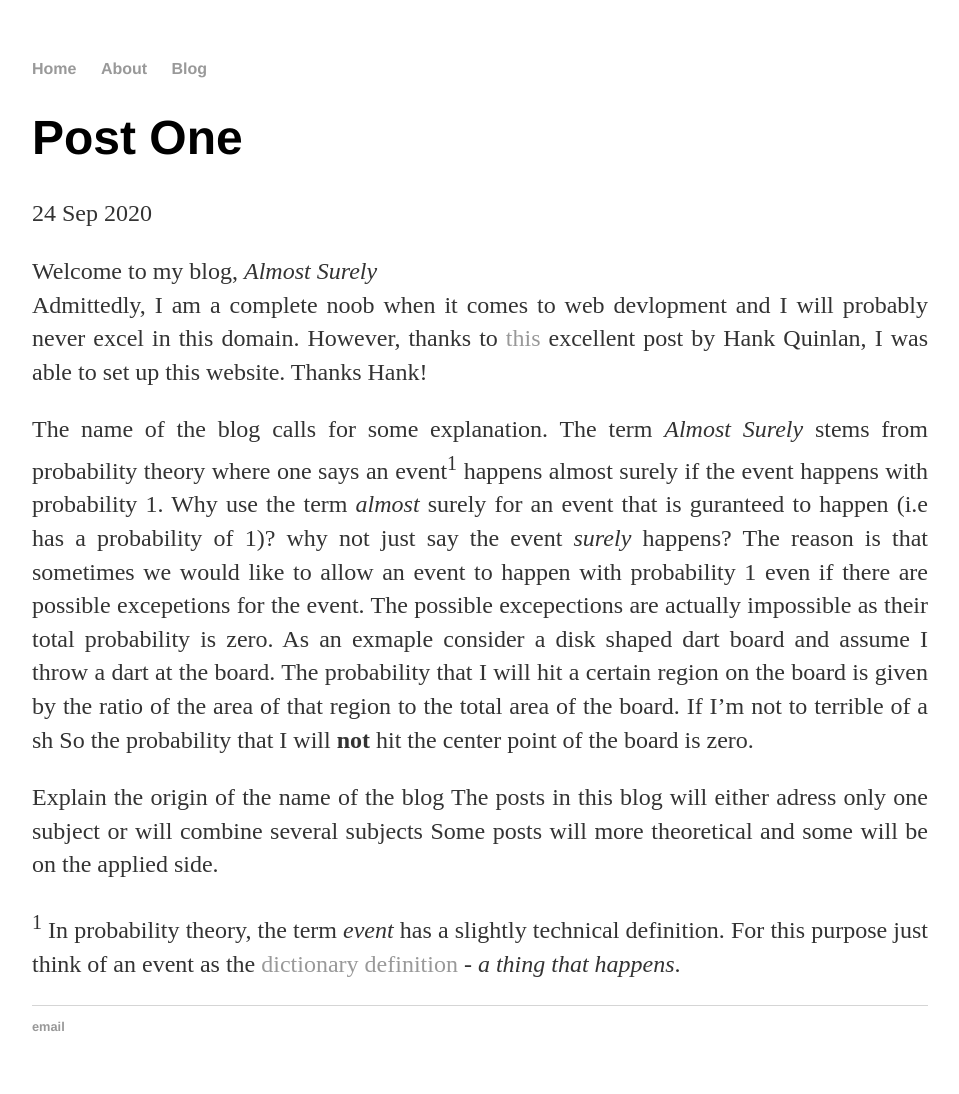
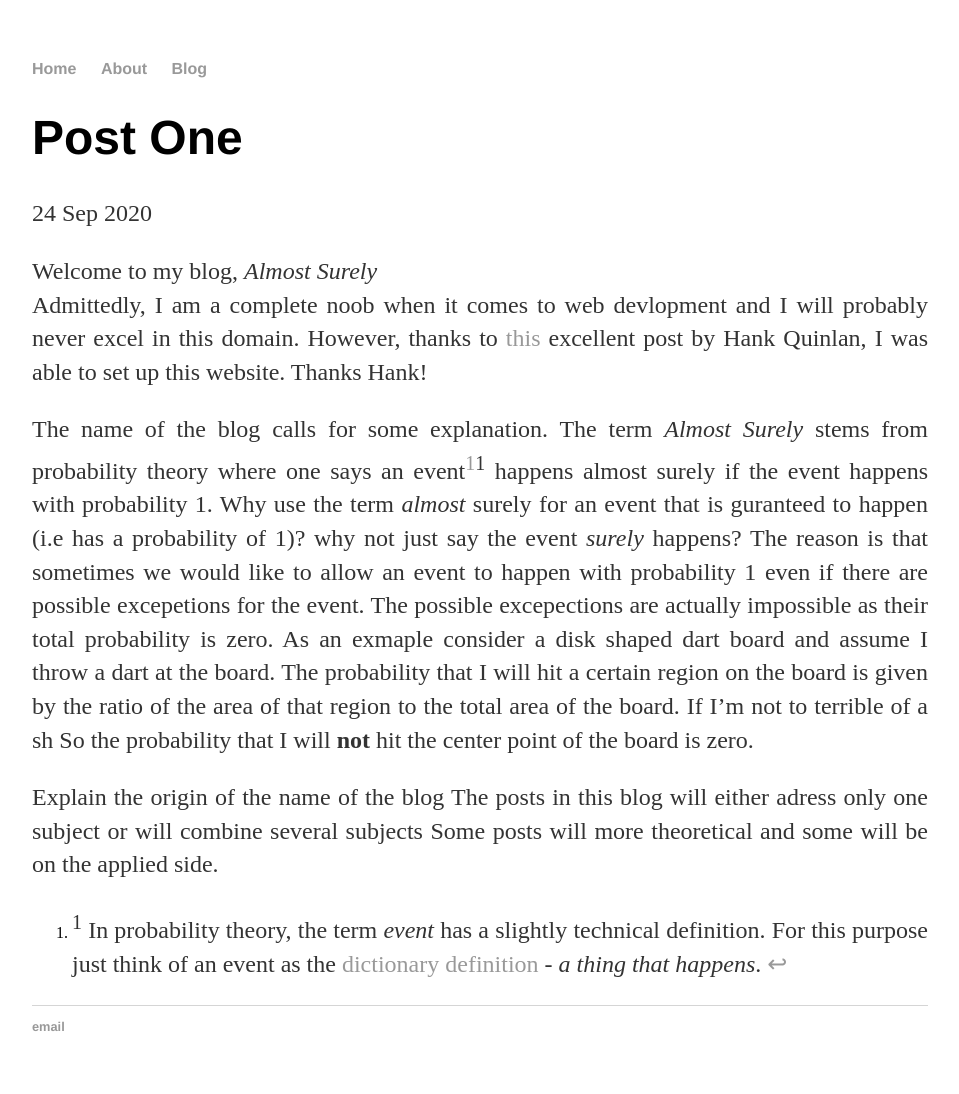
Before and after one commit to nirryde/nirryde.github.io, a Jekyll site: the page built from _posts/2020-09-24-post one.md, in a window 1280 px wide. Shown: the whole page, without its empty margins (160-1119 px from the left). Built offline with Jekyll 4.4.1, drawn with Linux system fonts in a browser that asks for light colours.

Commit message:
Update 2020-09-24-post one.md

```diff
--- a/_posts/2020-09-24-post one.md
+++ b/_posts/2020-09-24-post one.md
@@ -7,11 +7,11 @@ date: 2020-09-24
 Welcome to my blog, *Almost Surely* <br />
 Admittedly, I am a complete noob when it comes to web devlopment and I will probably never excel in this domain. However, thanks to <a href="http://jmcglone.com/guides/github-pages/#css">this</a> excellent post by Hank Quinlan, I was able to set up this website. Thanks Hank!
 
-The name of the blog calls for some explanation. The term *Almost Surely* stems from probability theory where one says an event<sup>1</sup> happens almost surely if the event happens with probability 1. Why use the term *almost* surely for an event that is guranteed to happen (i.e has a probability of 1)? why not just say the event *surely* happens? The reason is that sometimes we would like to allow an event to happen with probability 1 even if there are possible excepetions for the event. The possible excepections are actually impossible as their total probability is zero. As an exmaple consider a disk shaped dart board and assume I throw a dart at the board. The probability that I will hit a certain region on the board is given by the ratio of the area of that region to the total area of the board. If I'm not to terrible of a sh So the probability that I will **not** hit the center point of the board is zero.
+The name of the blog calls for some explanation. The term *Almost Surely* stems from probability theory where one says an event[^1]<sup>1</sup> happens almost surely if the event happens with probability 1. Why use the term *almost* surely for an event that is guranteed to happen (i.e has a probability of 1)? why not just say the event *surely* happens? The reason is that sometimes we would like to allow an event to happen with probability 1 even if there are possible excepetions for the event. The possible excepections are actually impossible as their total probability is zero. As an exmaple consider a disk shaped dart board and assume I throw a dart at the board. The probability that I will hit a certain region on the board is given by the ratio of the area of that region to the total area of the board. If I'm not to terrible of a sh So the probability that I will **not** hit the center point of the board is zero.
 
 
 Explain the origin of the name of the blog
 The posts in this blog will either adress only one subject or will combine several subjects
 Some posts will more theoretical and some will be on the applied side.
 
-<sup>1</sup> In probability theory, the term *event* has a slightly technical definition. For this purpose just think of an event as the <a href="https://dictionary.cambridge.org/dictionary/english/event"> dictionary definition</a> - *a thing that happens*.
+[^1]: <sup>1</sup> In probability theory, the term *event* has a slightly technical definition. For this purpose just think of an event as the <a href="https://dictionary.cambridge.org/dictionary/english/event"> dictionary definition</a> - *a thing that happens*.
```
